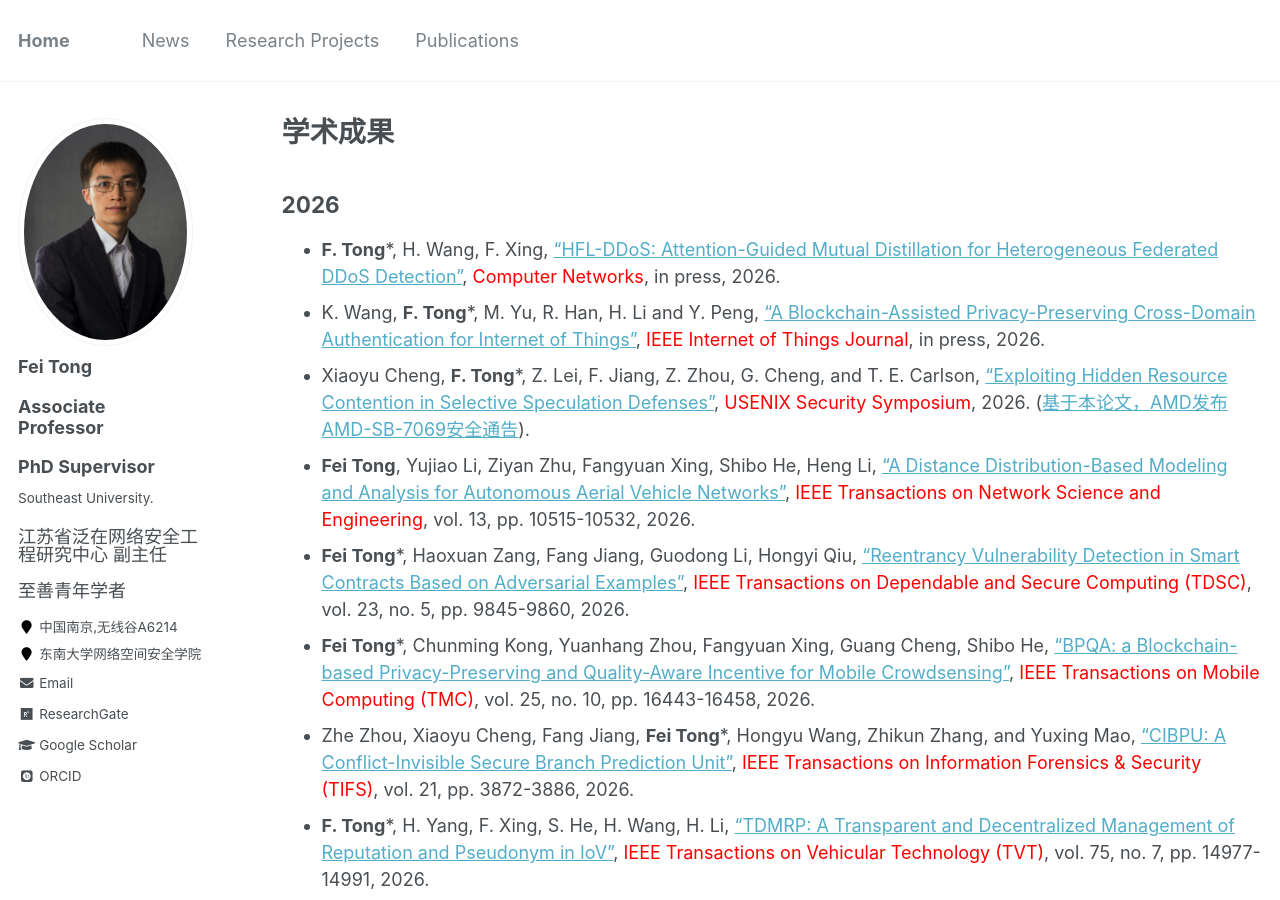
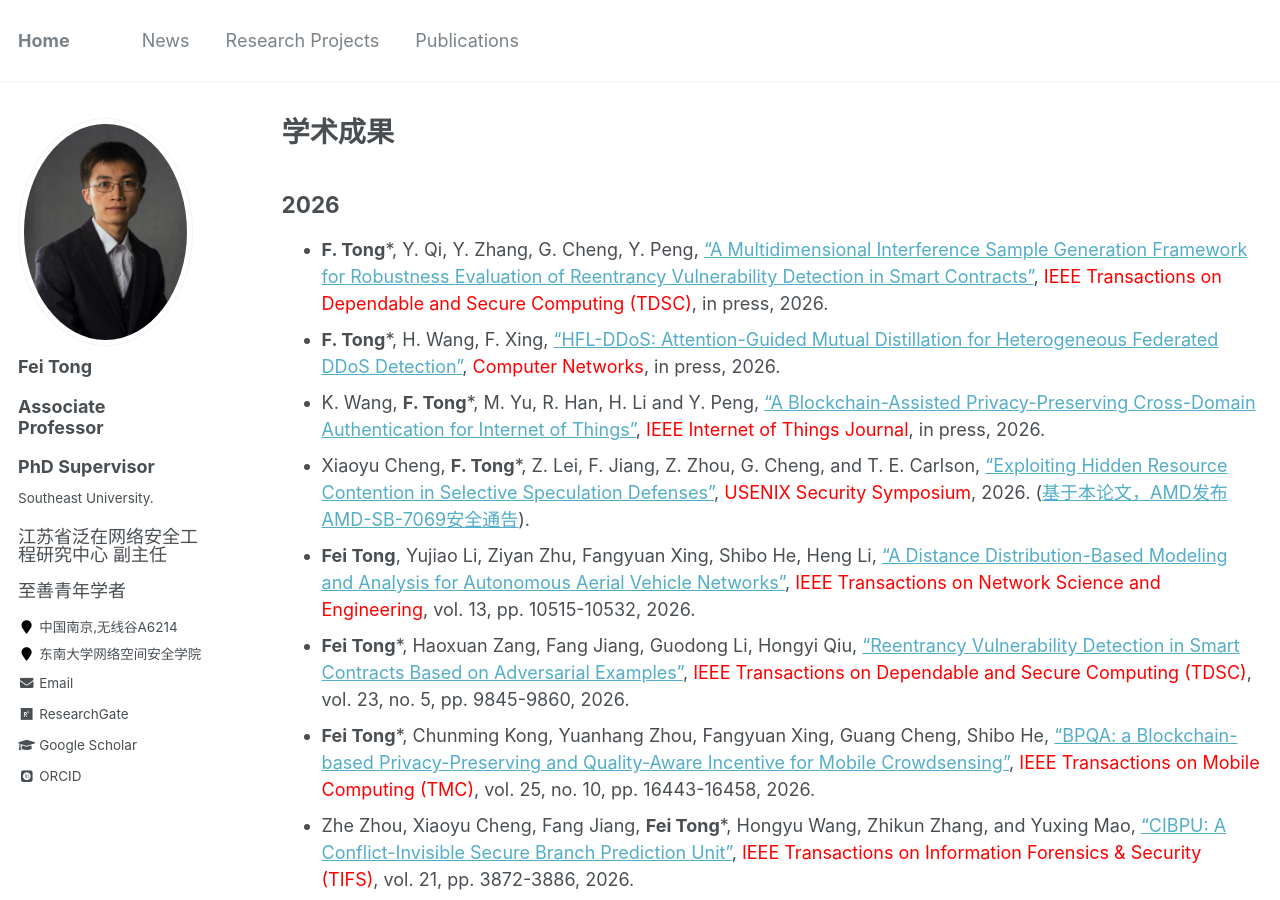
Before and after one commit to fei-tong/fei-tong.github.io, a Jekyll site: the page built from _pages/publications.md, in a window 1280 px wide and 900 px high. Built offline with Jekyll 4.4.1, drawn with Linux system fonts in a browser that asks for light colours; some web fonts are replaced.

Commit message:
Update publications.md

```diff
--- a/_pages/publications.md
+++ b/_pages/publications.md
@@ -12,6 +12,7 @@ author_profile: true
 
 ## 2026
 
+- **F. Tong***, Y. Qi, Y. Zhang, G. Cheng, Y. Peng, <a href="" target="_blank" rel="noopener noreferrer">"A Multidimensional Interference Sample Generation Framework for Robustness Evaluation of Reentrancy Vulnerability Detection in Smart Contracts"</a>, <font color="red">IEEE Transactions on Dependable and Secure Computing (TDSC)</font>, in press, 2026.
 - **F. Tong***, H. Wang, F. Xing, <a href="https://authors.elsevier.com/tracking/article/details.do?aid=112975&jid=COMPNW&surname=Tong" target="_blank" rel="noopener noreferrer">"HFL-DDoS: Attention-Guided Mutual Distillation for Heterogeneous Federated DDoS Detection"</a>, <font color="red">Computer Networks</font>, in press, 2026.
 - K. Wang, **F. Tong***, M. Yu, R. Han, H. Li and Y. Peng, <a href="https://ieeexplore.ieee.org/document/11720364" target="_blank" rel="noopener noreferrer">"A Blockchain-Assisted Privacy-Preserving Cross-Domain Authentication for Internet of Things"</a>, <font color="red">IEEE Internet of Things Journal</font>, in press, 2026.
 - Xiaoyu Cheng, **F. Tong***, Z. Lei, F. Jiang, Z. Zhou, G. Cheng, and T. E. Carlson, <a href="https://www.usenix.org/conference/usenixsecurity26/presentation/cheng" target="_blank" rel="noopener noreferrer">"Exploiting Hidden Resource Contention in Selective Speculation Defenses"</a>, <font color="red">USENIX Security Symposium</font>, 2026. (<a href="https://www.amd.com/en/resources/product-security/bulletin/amd-sb-7069.html" target="_blank" rel="noopener noreferrer">基于本论文，AMD发布AMD-SB-7069安全通告</a>).
```
